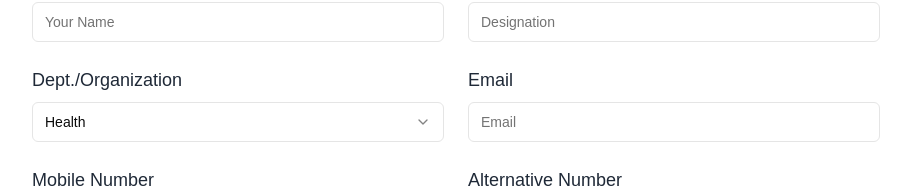
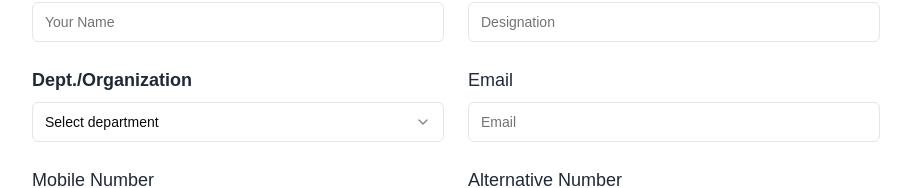
Before and after one commit to jkvaland17/nextjsform, a Next.js app: page / in a window 1280 px wide. Shown: the part 277-465 px from the top of the page, without its empty margins (184-1095 px from the left). Built offline with nearby package versions, Linux system fonts and the light colour scheme.

Commit message:
bug: fix

```diff
--- a/src/app/page.tsx
+++ b/src/app/page.tsx
@@ -1,6 +1,6 @@
 "use client";
 
-import { useForm } from "react-hook-form";
+import { useForm, Controller } from "react-hook-form";
 import Image from "next/image";
 import { zodResolver } from "@hookform/resolvers/zod";
 import * as z from "zod";
@@ -77,6 +77,7 @@ const Home = () => {
     handleSubmit,
     formState: { errors },
     reset,
+	control,
   } = useForm<ProfileFormData>({
     resolver: zodResolver(profileSchema),
     defaultValues: {
@@ -187,9 +188,7 @@ const Home = () => {
 			{/* Upload Button */}
 			<label htmlFor="image-upload">
 			<div
-				size="icon"
 				className="absolute bottom-0 right-0 rounded-full h-8 w-8 cursor-pointer bg-white	-500 shadow-md flex items-center justify-center"
-				variant="default"
 				onClick={openFilePicker}
 			>
 				<Pencil className="h-4 w-4" />
@@ -236,9 +235,20 @@ const Home = () => {
 			</div>
 
 			<div className="space-y-2">
-				<label className="text-lg    text-gray-800">Dept./Organization</label>
+  <label className="text-lg font-bold text-gray-800">Dept./Organization</label>
 
-				<Select defaultValue="health" {...register("department")}   className={`w-full ${errors.department ? "border-red-500" : ""}`}>
+  <Controller
+    name="department"
+    control={control}
+    defaultValue="health"
+    render={({ field }) => (
+      <Select
+        {...field}
+        onValueChange={field.onChange}
+        className={`w-full border border-gray-300 rounded-[10px] text-gray-700 ${
+          errors.department ? "border-red-500" : ""
+        }`}
+      >
         <SelectTrigger>
           <SelectValue placeholder="Select department" />
         </SelectTrigger>
@@ -248,12 +258,14 @@ const Home = () => {
           <SelectItem value="it">IT</SelectItem>
         </SelectContent>
       </Select>
+    )}
+  />
+
   {errors.department && (
-				<p className="text-red-500 text-sm mt-1">
-					{errors.department.message}
-				</p>
+    <p className="text-red-500 text-sm mt-1">{errors.department.message}</p>
   )}
 </div>
+
 
 			<div className="space-y-2">
 				<label className="text-lg    text-gray-800">Email</label>
```
Lines whose indentation alone changed are shown as unchanged.
